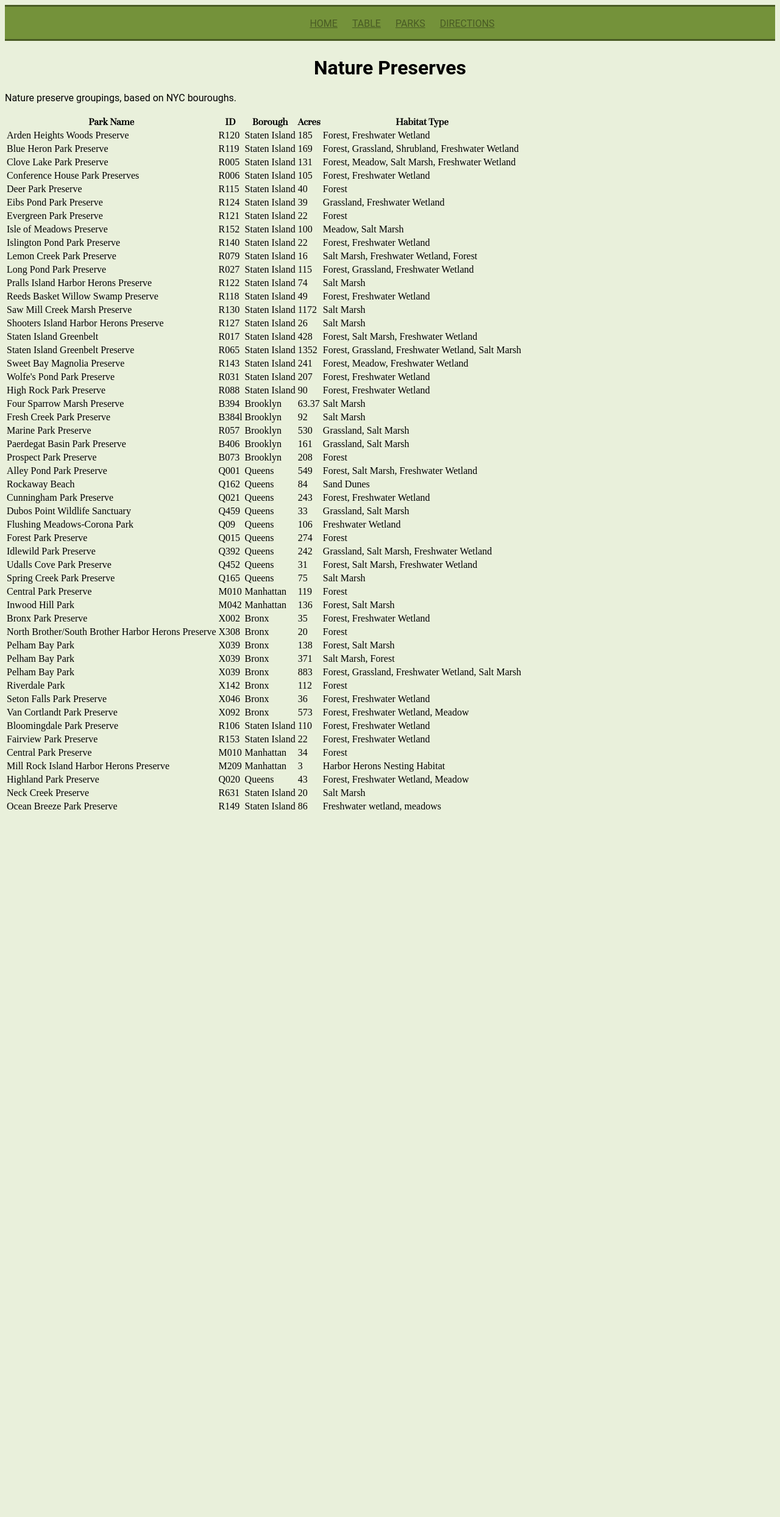
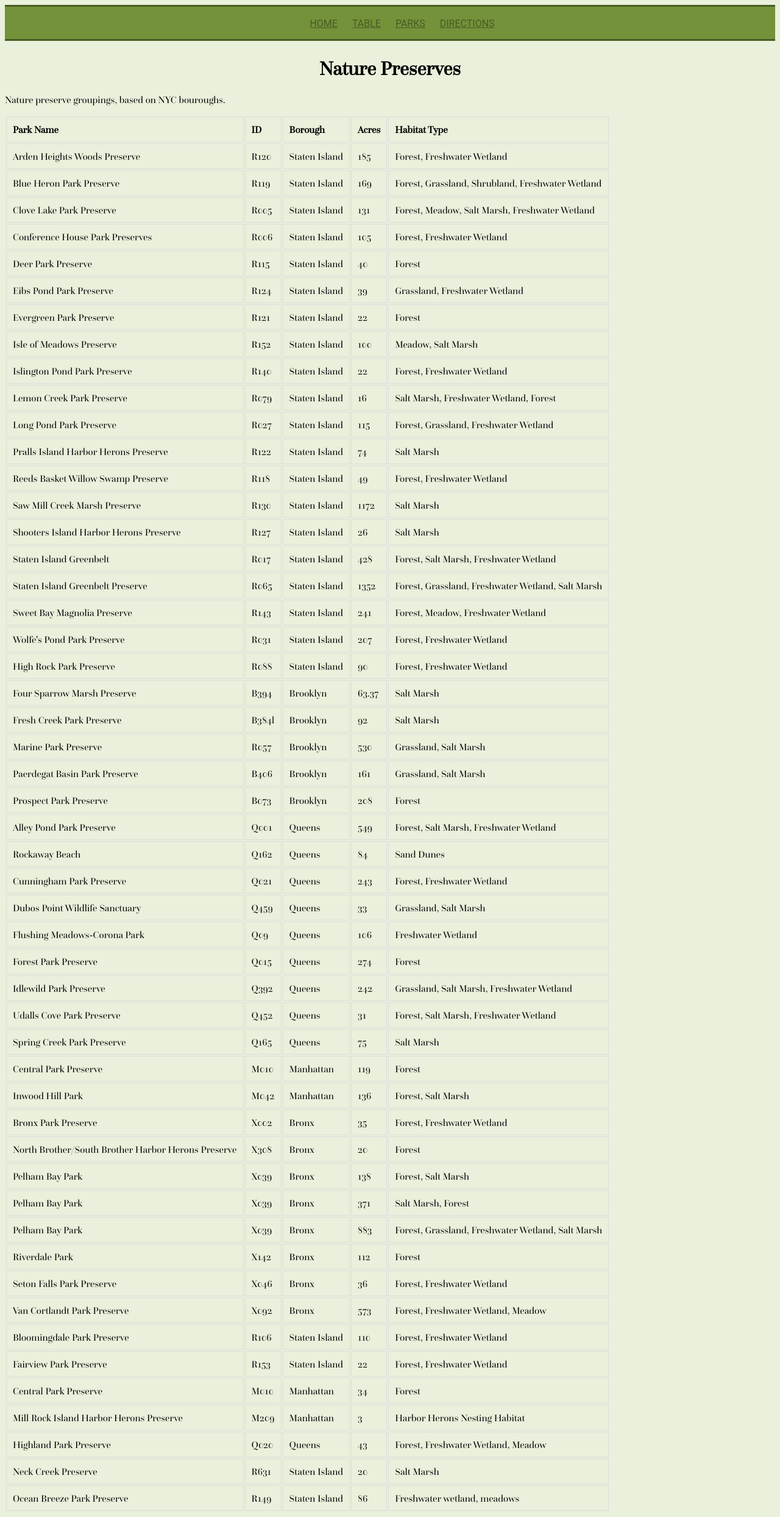
Before and after one commit to annabellamelvin/annabellamelvin.github.io, a Jekyll site: the page Nature_Preserves/nature_table.html, which Jekyll copies as it is, in a window 1280 px wide. Shown: the whole page at 61% size. Built offline with Jekyll 4.4.1, drawn with Linux system fonts in a browser that asks for light colours; before the commit the page ends 1342 px from its top, so only the background shows below that.

Commit message:
Update nature_table.html

```diff
--- a/Nature_Preserves/nature_table.html
+++ b/Nature_Preserves/nature_table.html
@@ -18,12 +18,7 @@
 
                         }
 
-                       h1 {
-                        text-align: center;
-                       	font-family: 'Roboto', sans-serif;
-	                     margin-top: 25px;
-
-                       p, td {
+                       h1, p, td {
                        font-family:QuestaGrandeRegular;
                        }
 
```
